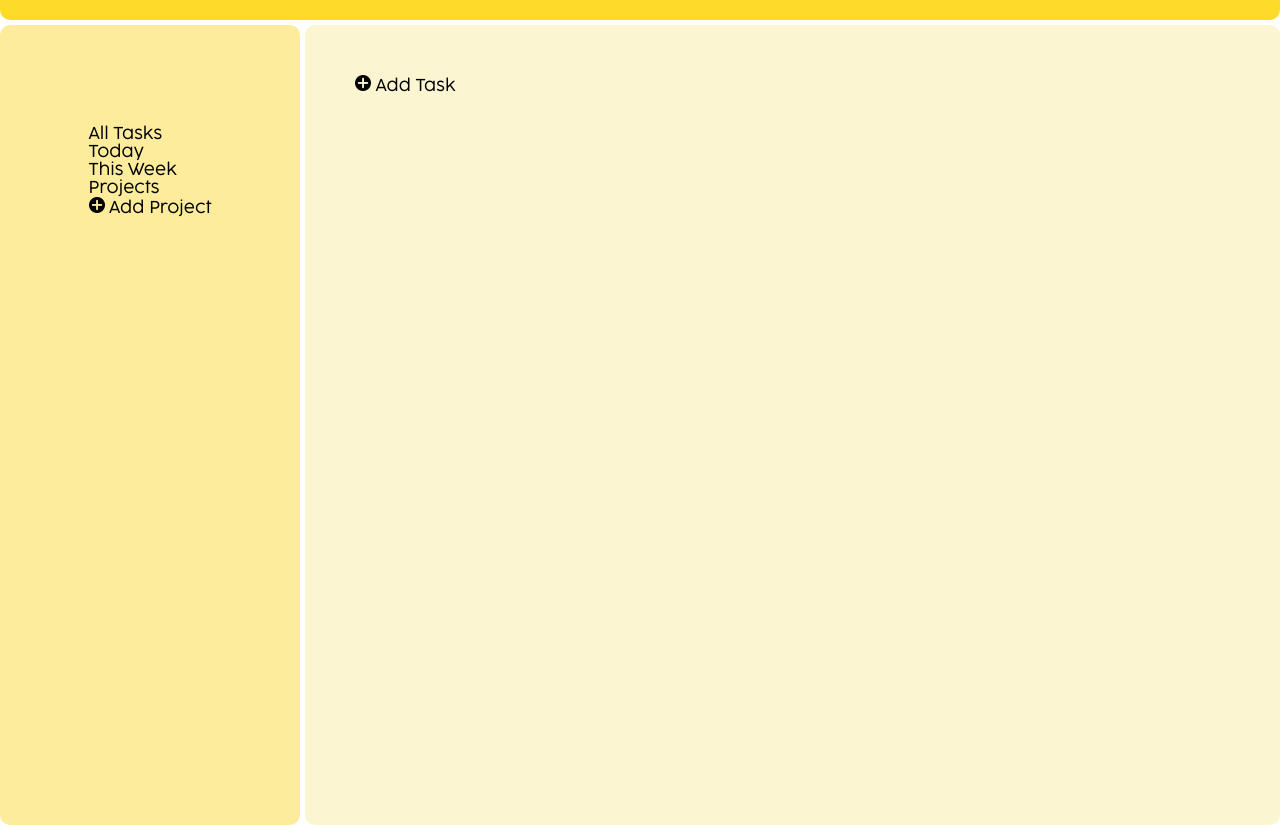
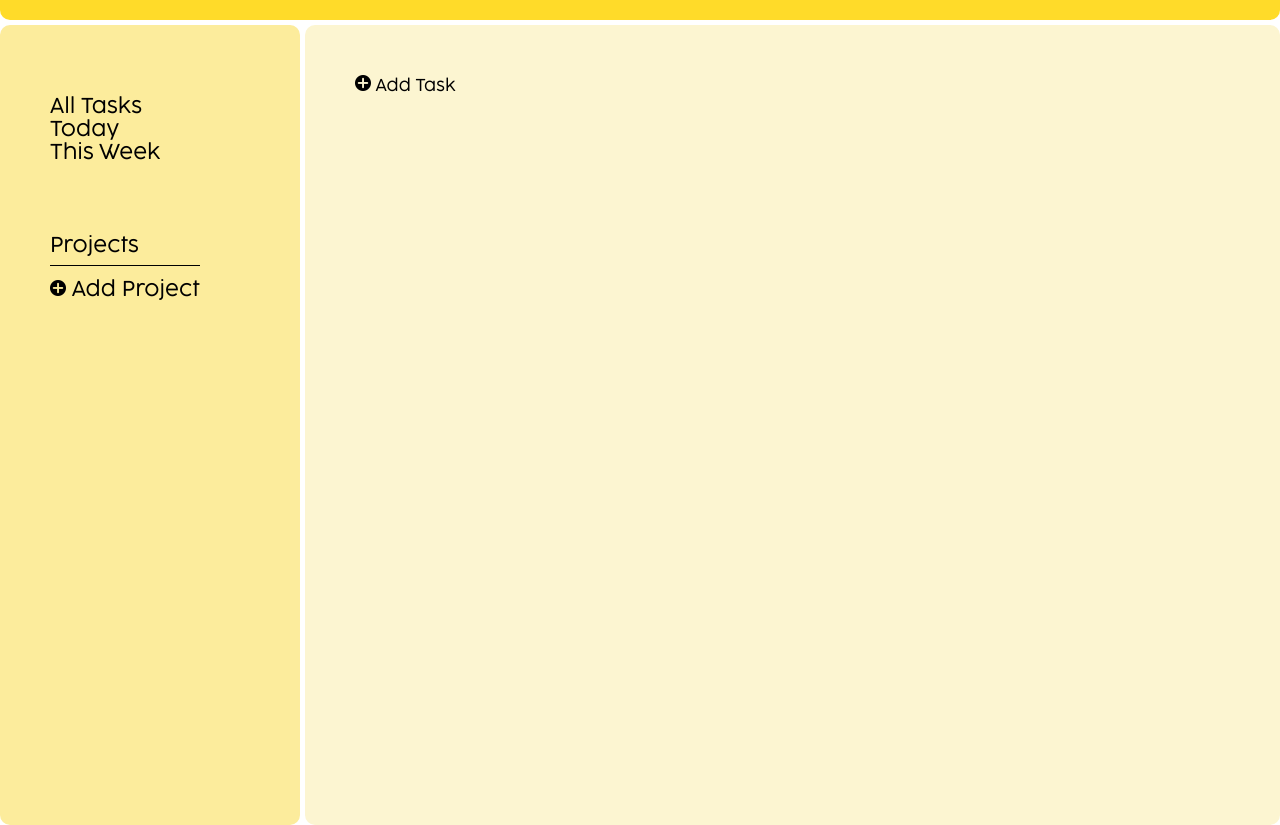
Before and after one commit to AminaAssouane/todo-list, a website built with webpack: page src/template.html in a window 1280 px wide. Shown: the part 80-905 px from the top of the page. Built offline with nearby package versions, Linux system fonts and the light colour scheme.

Commit message:
Fix display sidebar

```diff
--- a/src/styles.css
+++ b/src/styles.css
@@ -53,9 +53,17 @@ h1 {
 
   display: flex;
   flex-direction: column;
-  align-items: center; /* center horizontally */
-  padding-top: 100px;
-  gap: 10px; /* space between items */
+  align-items: flex-start; /* center horizontally */
+  padding-top: 70px;
+  padding-left: 50px;
+  gap: 70px; /* space between items */
+  font-size: 20px;
+}
+
+#project {
+  border-bottom: 1px solid #000000;
+  padding-bottom: 8px;
+  margin-bottom: 12px;
 }
 
 .plus {
--- a/src/template.html
+++ b/src/template.html
@@ -11,11 +11,13 @@
         <h1>TO DO</h1>
       </div>
       <div class="sidebar">
-        <section id="projectSection">
+        <section id="filtersSection">
           <div class="clickable" id="all-tasks">All Tasks</div>
           <div class="clickable" id="today">Today</div>
           <div class="clickable" id="this-week">This Week</div>
-          <div>Projects</div>
+        </section>
+        <section id="projectSection">
+          <div id="project">Projects</div>
           <div class="clickable" id="addProject">
             <img src="./images/add.png" alt="" class="plus" /> Add Project
           </div>
```
